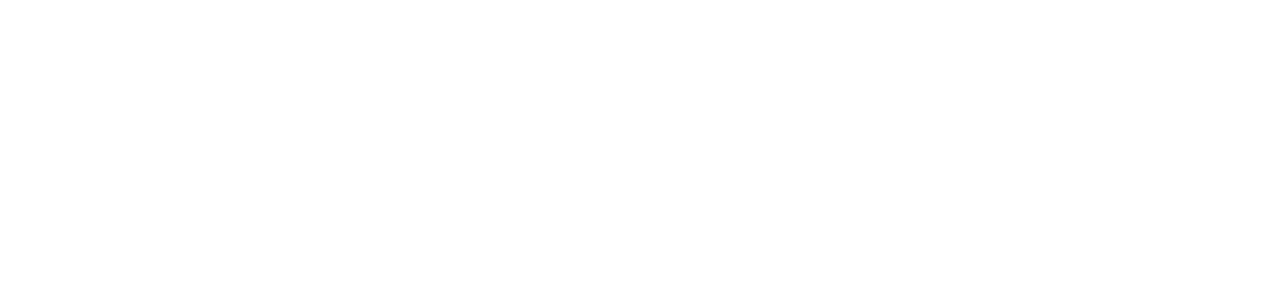
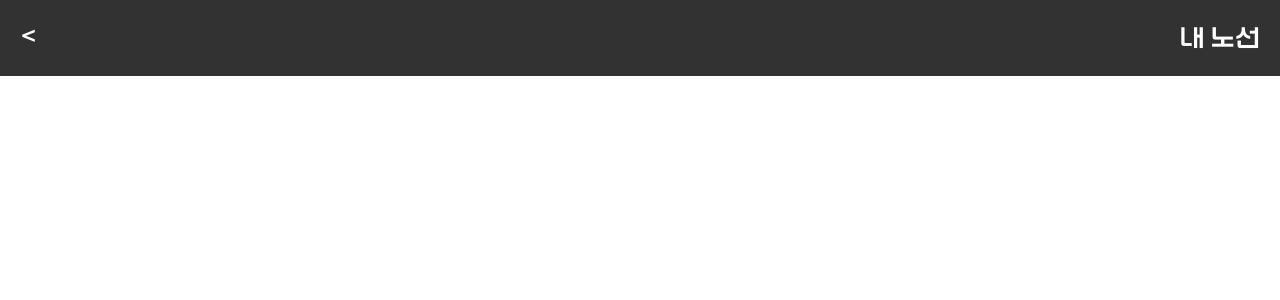
Before and after one commit to flow4camp/flow4-front, a React (Create React App) app: page /edit-metroline in a window 1280 px wide. Before the commit this address had no page. Shown: the top 300 px of the page. Built offline with nearby package versions, Linux system fonts and the light colour scheme.

Commit message:
feat: App.tsx에 edit-metroline, staminastore 라우터 추가

```diff
--- a/src/App.tsx
+++ b/src/App.tsx
@@ -7,12 +7,13 @@
 import Login from "./pages/Login";
 import Signin from "./pages/Signin";
 import EditCharacter from "./pages/EditCharacter";
+import EditMetroLine from "./pages/EditMetroLine";
+import StaminaStore from "./pages/StaminaStore";
 
 import "./App.css";
 
 function App() {
   return (
-
     <div className="App">
       <BrowserRouter>
         <Routes>
@@ -22,12 +23,12 @@
           <Route path="/battle" element={<Battle />} />
           <Route path="/store" element={<Store />} />
           <Route path="/mypage" element={<MyPage />} />
-          <Route path="edit-character" element={<EditCharacter />} />
+          <Route path="/edit-character" element={<EditCharacter />} />
+          <Route path="/edit-metroline" element={<EditMetroLine />} />
+          <Route path="/stamina-store" element={<StaminaStore />} />
         </Routes>
       </BrowserRouter>
     </div>
-
-
   );
 }
 
--- /dev/null
+++ b/src/pages/EditMetroLine.tsx
@@ -0,0 +1,58 @@
+import {
+  Image,
+  Text,
+  Box,
+  Button,
+  Flex,
+  useTheme,
+  Center,
+  Input,
+  Modal,
+  ModalContent,
+  ModalFooter,
+  ModalHeader,
+  ModalOverlay,
+  ModalCloseButton,
+  ModalBody,
+} from "@chakra-ui/react";
+import { Link } from "react-router-dom";
+
+function EditMetroLine() {
+  const theme = useTheme();
+
+  return (
+    <Flex
+      direction="column"
+      style={{ backgroundColor: theme.colors.ziha_charcoal }}
+    >
+      <Box
+        w="100%"
+        style={{ display: "flex", justifyContent: "space-between" }}
+      >
+        <Text
+          w="fit-content"
+          p={3}
+          m={2}
+          fontSize="2xl"
+          style={{ fontFamily: "Font-Title", color: "white" }}
+          as={Link}
+          to="/mypage"
+        >
+          &lt;
+        </Text>
+        <Text
+          w="fit-content"
+          p={3}
+          m={2}
+          fontSize="2xl"
+          style={{ fontFamily: "Font-Title", color: "white" }}
+        >
+          내 노선
+        </Text>
+      </Box>
+      <Flex flex={1}></Flex>
+    </Flex>
+  );
+}
+
+export default EditMetroLine;
--- /dev/null
+++ b/src/pages/StaminaStore.tsx
@@ -0,0 +1,30 @@
+import Layout from "../components/layout";
+import {
+  Image,
+  Text,
+  Box,
+  Button,
+  Flex,
+  useTheme,
+  Input,
+} from "@chakra-ui/react";
+
+function StaminaStore() {
+  return (
+    <Layout>
+      <Box w="100%">
+        <Text
+          w="fit-content"
+          p={3}
+          m={2}
+          fontSize="2xl"
+          style={{ fontFamily: "Font-Title" }}
+        >
+          기력 충전
+        </Text>
+      </Box>
+    </Layout>
+  );
+}
+
+export default StaminaStore;
```
